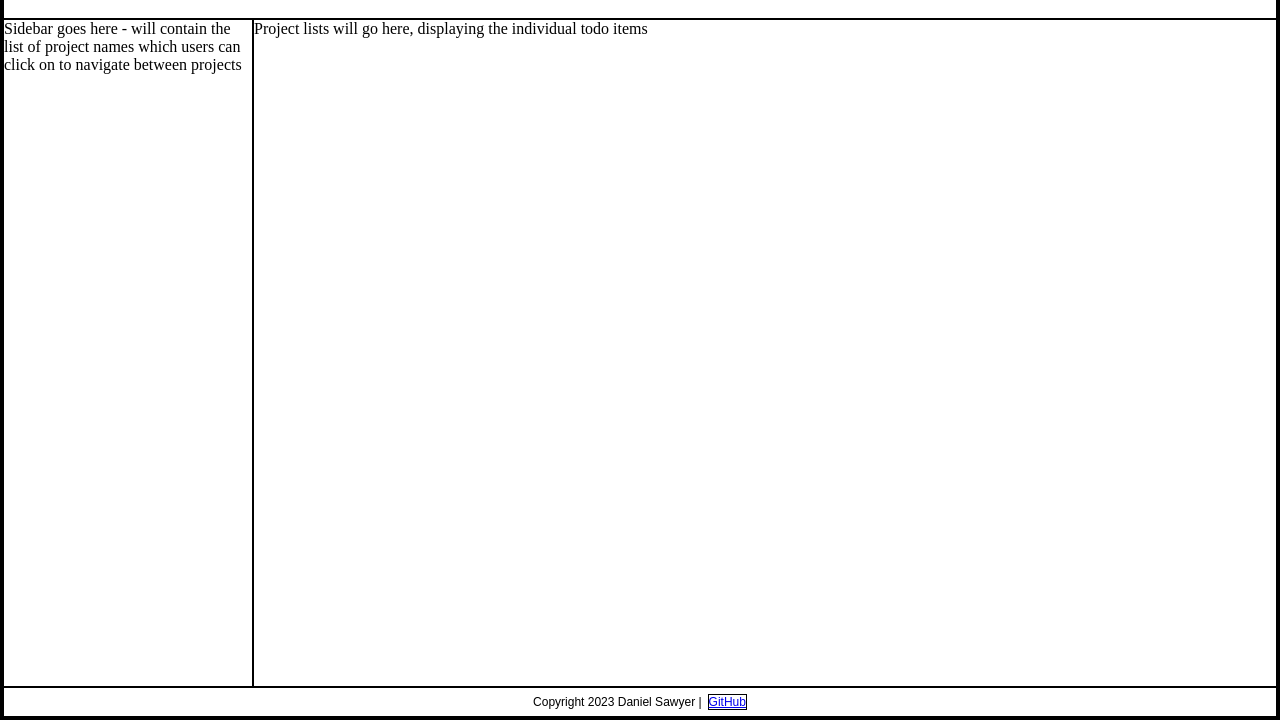
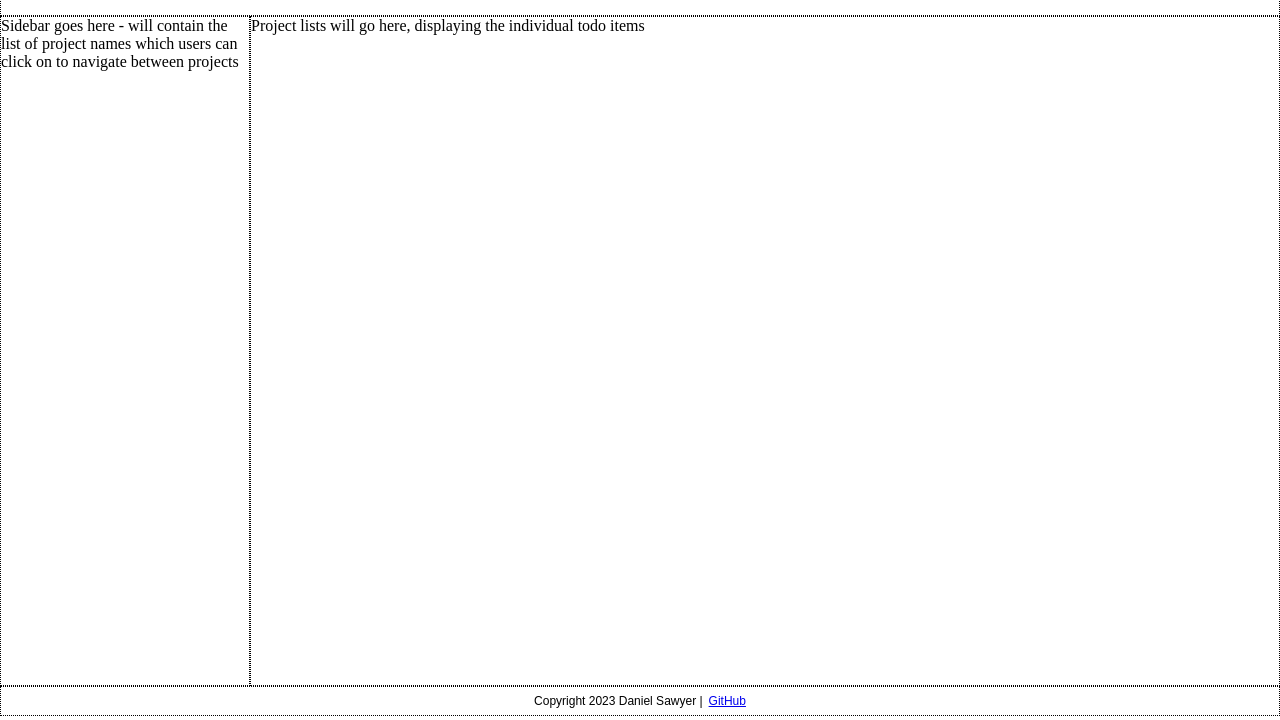
Before and after one commit to danielkurtsawyer/odin-javascript-todo-list, a website built with webpack: page dist/index.html in a window 1280 px wide. Shown: the part 84-804 px from the top of the page. Built offline with nearby package versions, Linux system fonts and the light colour scheme.

Commit message:
Change border type for better visualization of page layout

```diff
--- a/src/style.css
+++ b/src/style.css
@@ -1,8 +1,11 @@
 * {
     margin: 0px;
     padding: 0px;
-    border: 1px solid black;
     box-sizing: border-box;
+}
+
+.header, .sidebar, .project-view, .footer{
+    border: 1px dotted black;
 }
 
 .wrapper {
```
